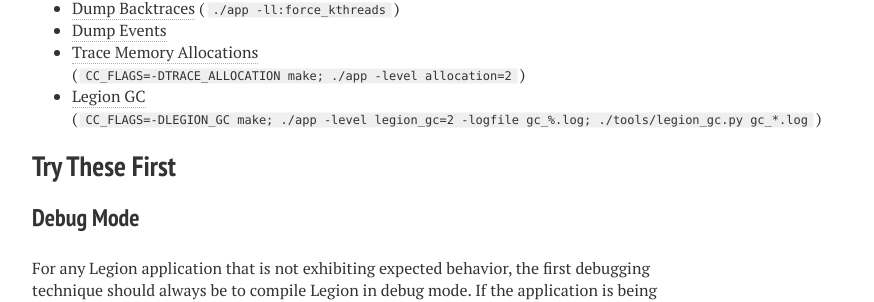
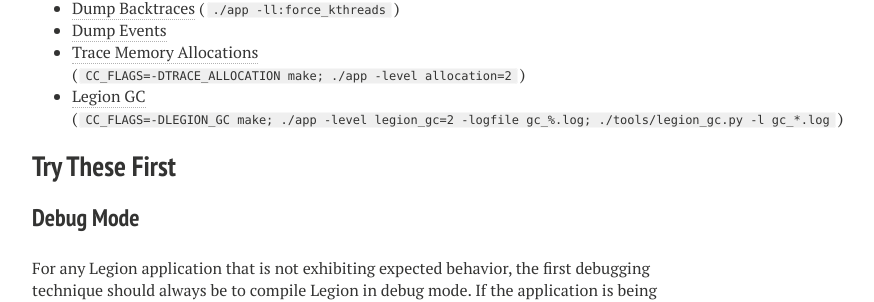
Before and after one commit to apryakhin/legion.stanford.edu, a Jekyll site: the page built from debugging.md, in a window 1280 px wide and 900 px high, scrolled down 535 px. Shown: the part 147-449 px from the top of the window, without its empty margins (288-1162 px from the left). Built offline with Jekyll 4.4.1, drawn with Linux system fonts in a browser that asks for light colours; nearby versions of some CDN libraries; some of the changed text lies outside the part shown.

```diff
--- a/debugging.md
+++ b/debugging.md
@@ -31,7 +31,7 @@ tools have been exhausted or in special circumstances:
  * [Dump Backtraces](#dump-backtraces) (`./app -ll:force_kthreads`)
  * [Dump Events](#dump-events)
  * [Trace Memory Allocations](#trace-memory-allocations) (`CC_FLAGS=-DTRACE_ALLOCATION make; ./app -level allocation=2`)
- * [Legion GC](#legion-gc) (`CC_FLAGS=-DLEGION_GC make; ./app -level legion_gc=2 -logfile gc_%.log; ./tools/legion_gc.py gc_*.log`)
+ * [Legion GC](#legion-gc) (`CC_FLAGS=-DLEGION_GC make; ./app -level legion_gc=2 -logfile gc_%.log; ./tools/legion_gc.py -l gc_*.log`)
 
 ## Try These First
 
@@ -527,7 +527,7 @@ objects or handles.
 {% highlight bash %}
 CC_FLAGS=-DLEGION_GC make
 ./app -level legion_gc=2 -logfile gc_%.log
-./tools/legion_gc.py gc_*.log
+./tools/legion_gc.py -l gc_*.log
 {% endhighlight %}
 
 This tool will print a message if any objects are leaked by the
```
